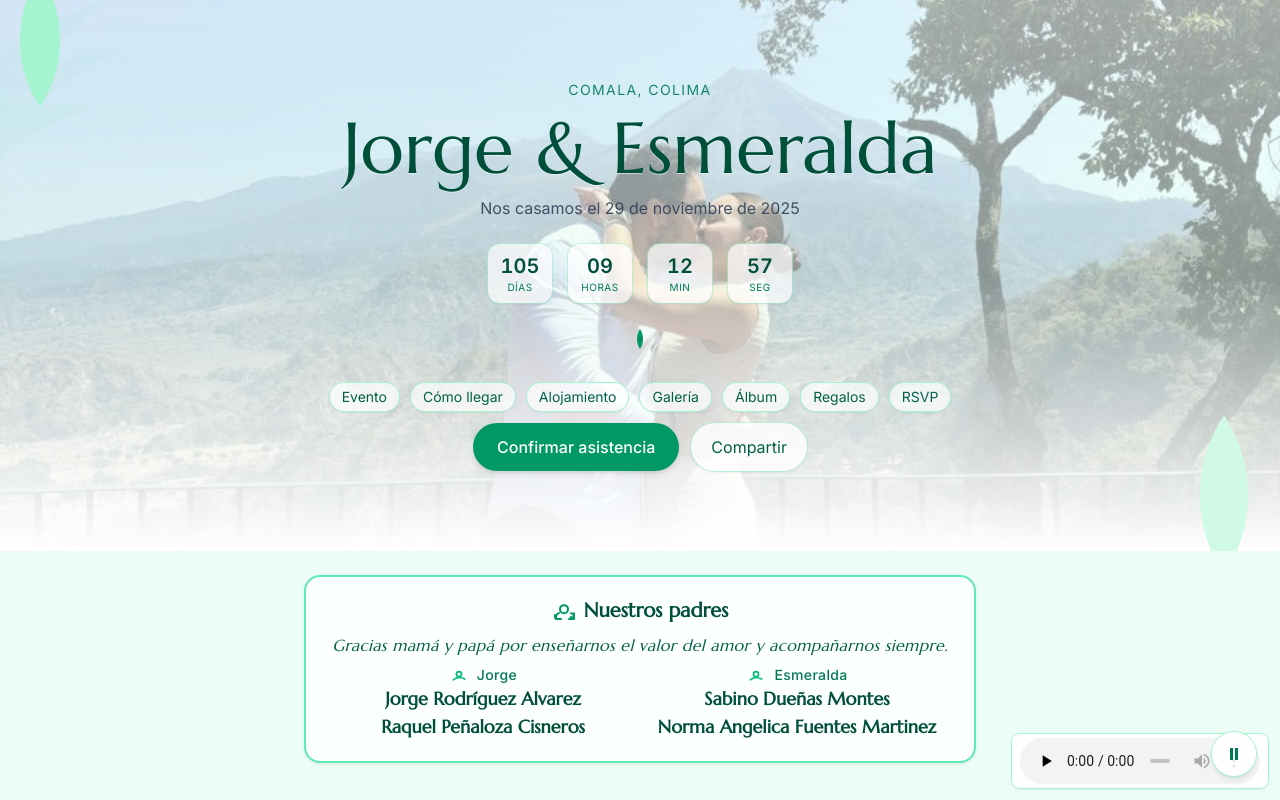
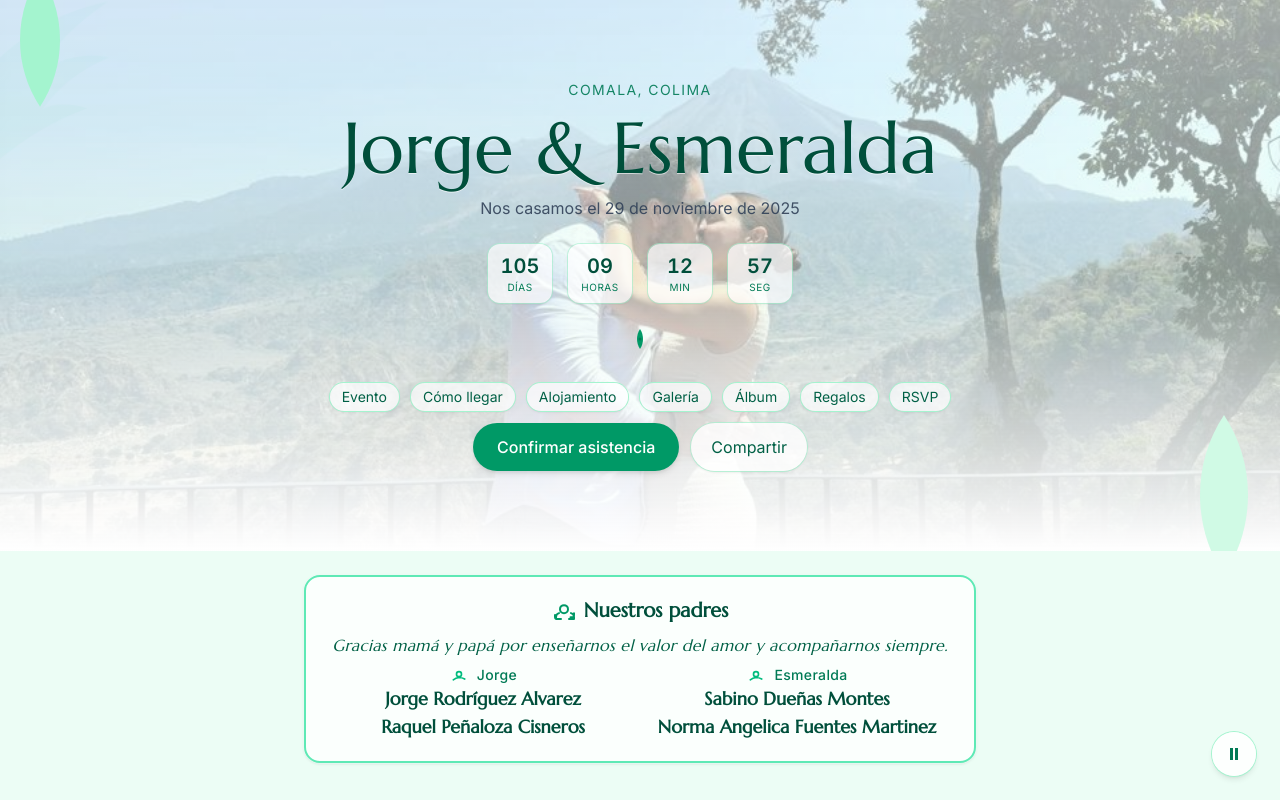
Before and after one commit to HugoRodz/Esme_Hugo, a React (Vite) app: page / in a window 1280 px wide. Shown: the top 800 px of the page. Built offline with nearby package versions, Linux system fonts and the light colour scheme.

Commit message:
fix: remove duplicate native audio control; keep YouTube fallback only when no local audio

```diff
--- a/src/App.tsx
+++ b/src/App.tsx
@@ -767,17 +767,8 @@ export default function App() {
         </div>
       </footer>
 
-      {/* Música: nativo si hay audio propio; fallback a YouTube si no */}
-      {MUSIC.audioUrl ? (
-        <audio
-          src={MUSIC.audioUrl}
-          controls
-          preload="none"
-          className="fixed bottom-3 right-3 z-30 w-64 max-w-[80vw] rounded-lg bg-white/90 px-2 py-1 ring-1 ring-emerald-200 shadow"
-          aria-label={`Reproductor: ${MUSIC.title}`}
-          title={MUSIC.title}
-        />
-      ) : MUSIC.youtubeId ? (
+      {/* Música: no renderizamos un reproductor nativo adicional. Si no hay audio propio, mostramos YouTube como fallback. */}
+      {!MUSIC.audioUrl && MUSIC.youtubeId ? (
         <iframe
           width="320" height="180"
           src={`https://www.youtube.com/embed/${MUSIC.youtubeId}?modestbranding=1&rel=0`}
```
